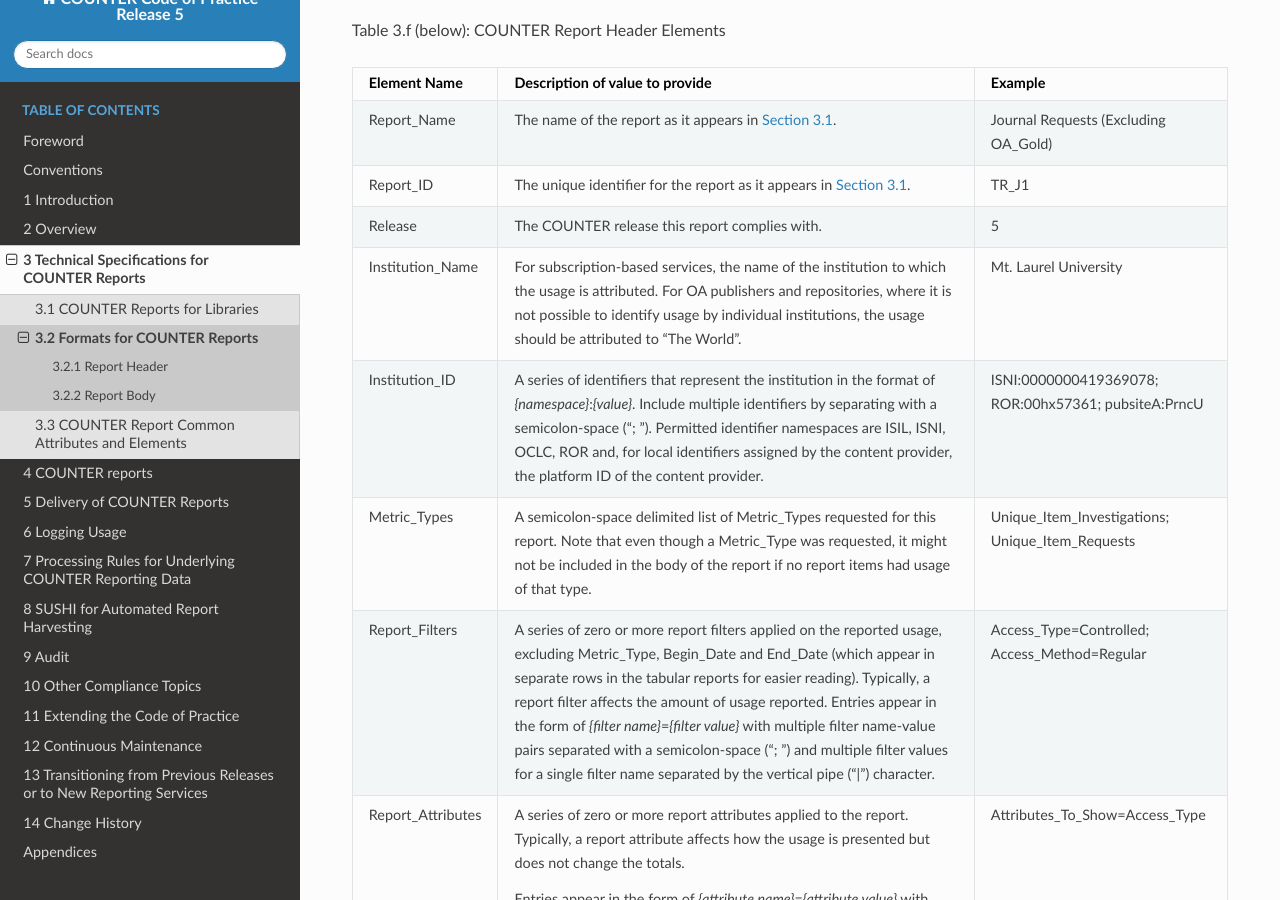
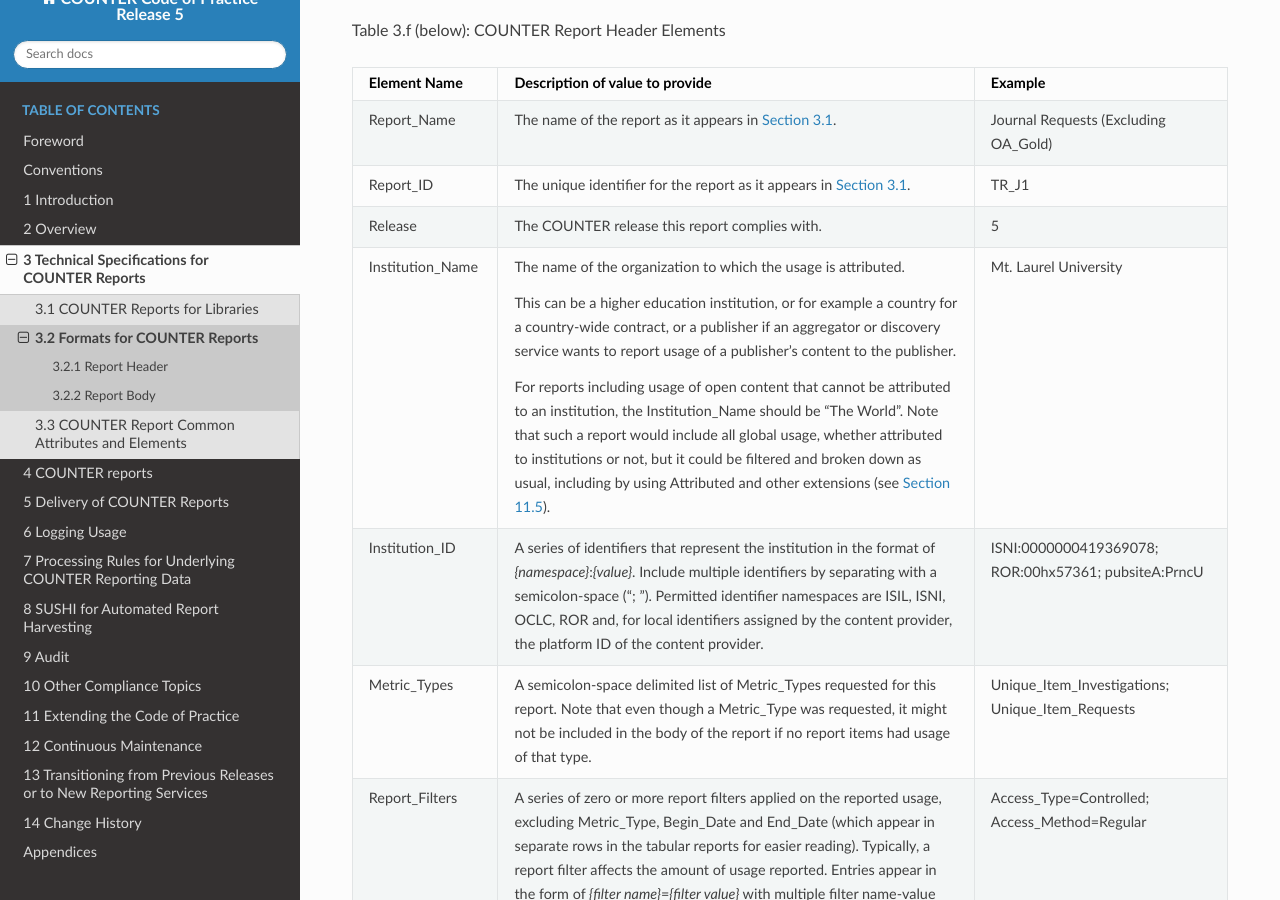
Before and after one commit to Project-Counter/cop5, a Sphinx documentation site: the page built from source/03-specifications/02-formats-for-counter-reports.rst, in a window 1280 px wide and 900 px high, scrolled down 2083 px. Built offline with Sphinx 7.4.7 and the Read the Docs theme 2.0.0, drawn with Linux system fonts in a browser that asks for light colours.

Commit message:
Clarify description for Institution_Name and "The World"

```diff
--- a/source/03-specifications/02-formats-for-counter-reports.rst
+++ b/source/03-specifications/02-formats-for-counter-reports.rst
@@ -72,7 +72,11 @@ Table 3.f (below): COUNTER Report Header Elements
      - 5
 
    * - Institution_Name
-     - For subscription-based services, the name of the institution to which the usage is attributed. For OA publishers and repositories, where it is not possible to identify usage by individual institutions, the usage should be attributed to “The World”.
+     - The name of the organization to which the usage is attributed.
+
+       This can be a higher education institution, or for example a country for a country-wide contract, or a publisher if an aggregator or discovery service wants to report usage of a publisher’s content to the publisher.
+
+       For reports including usage of open content that cannot be attributed to an institution, the Institution_Name should be “The World”. Note that such a report would include all global usage, whether attributed to institutions or not, but it could be filtered and broken down as usual, including by using Attributed and other extensions (see :numref:`reserved-elements`).
      - Mt. Laurel University
 
    * - Institution_ID
```
